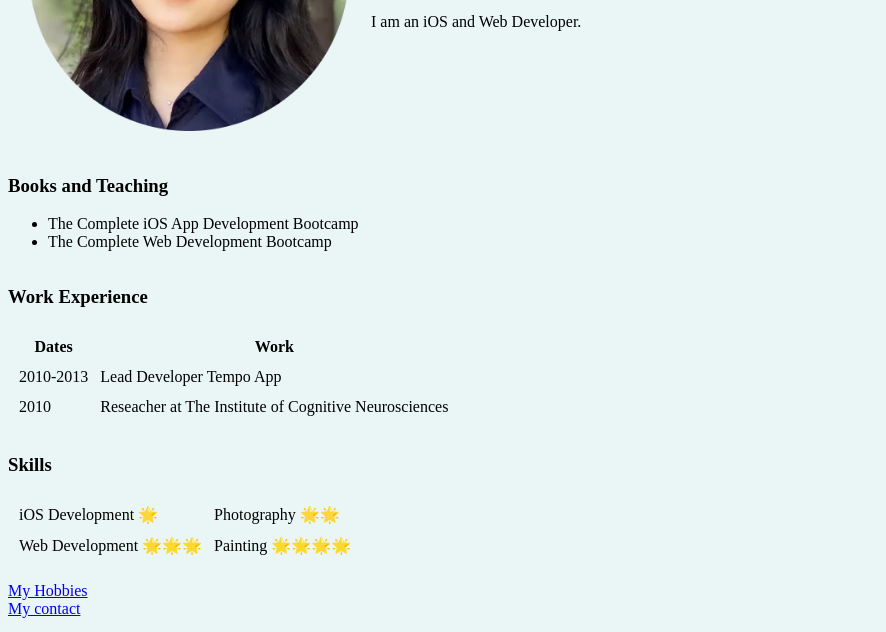
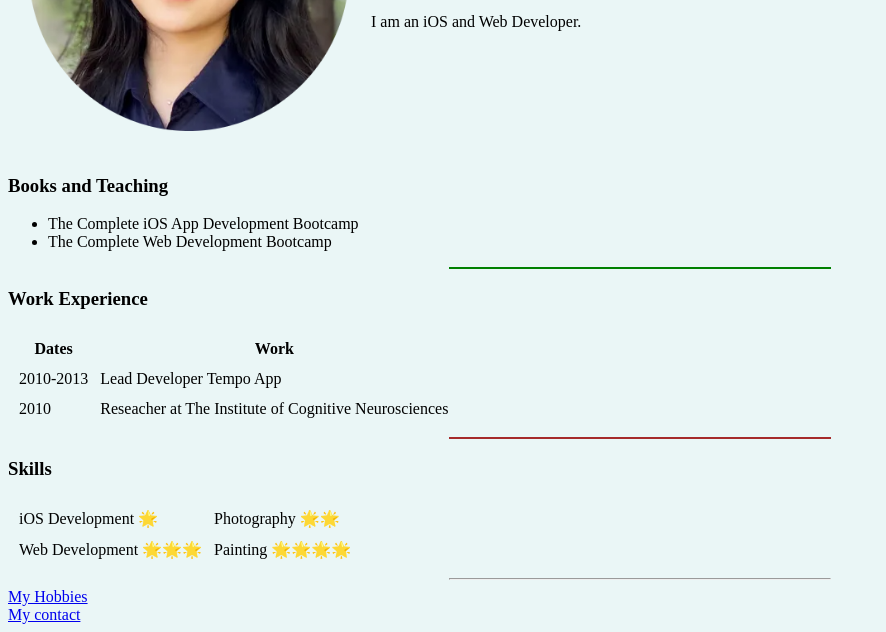
Before and after one commit to LeonidKarizno/cv, a plain HTML site: page index.html in a window 1280 px wide. Shown: the part 218-850 px from the top of the page, without its empty margins (0-886 px from the left). Drawn offline with Linux system fonts and the light colour scheme.

Commit message:
Update index.html

```diff
--- a/index.html
+++ b/index.html
@@ -11,8 +11,8 @@
       hr {
         background-color: white;
 
-        border-style: none ;
-        border-top: 2px dashed #8c8b8b
+       # border-style: none ;
+        border-top: 5px dotted #8c8b8b
         height: 2px;
         width: 30%;
       }
```
